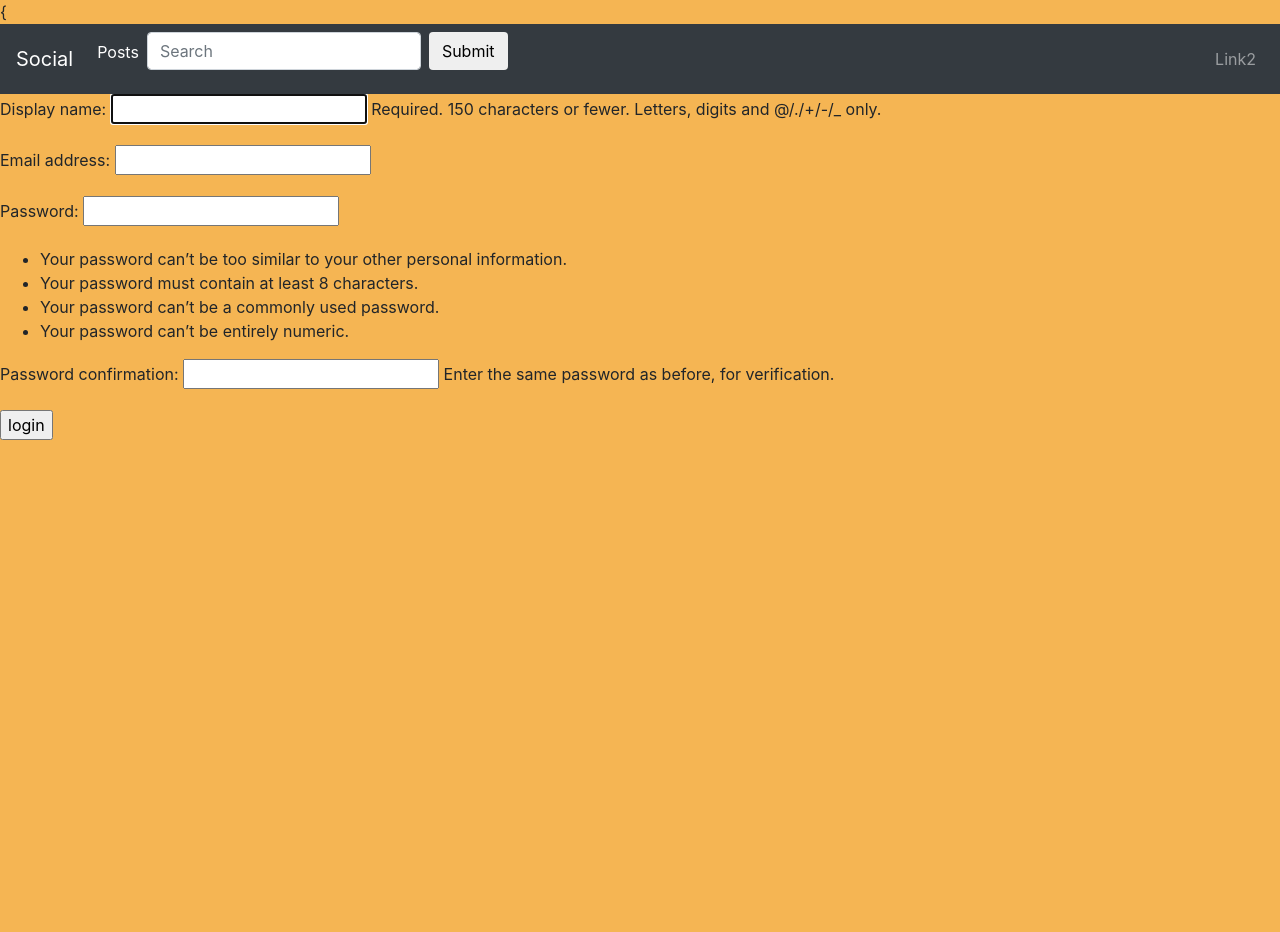
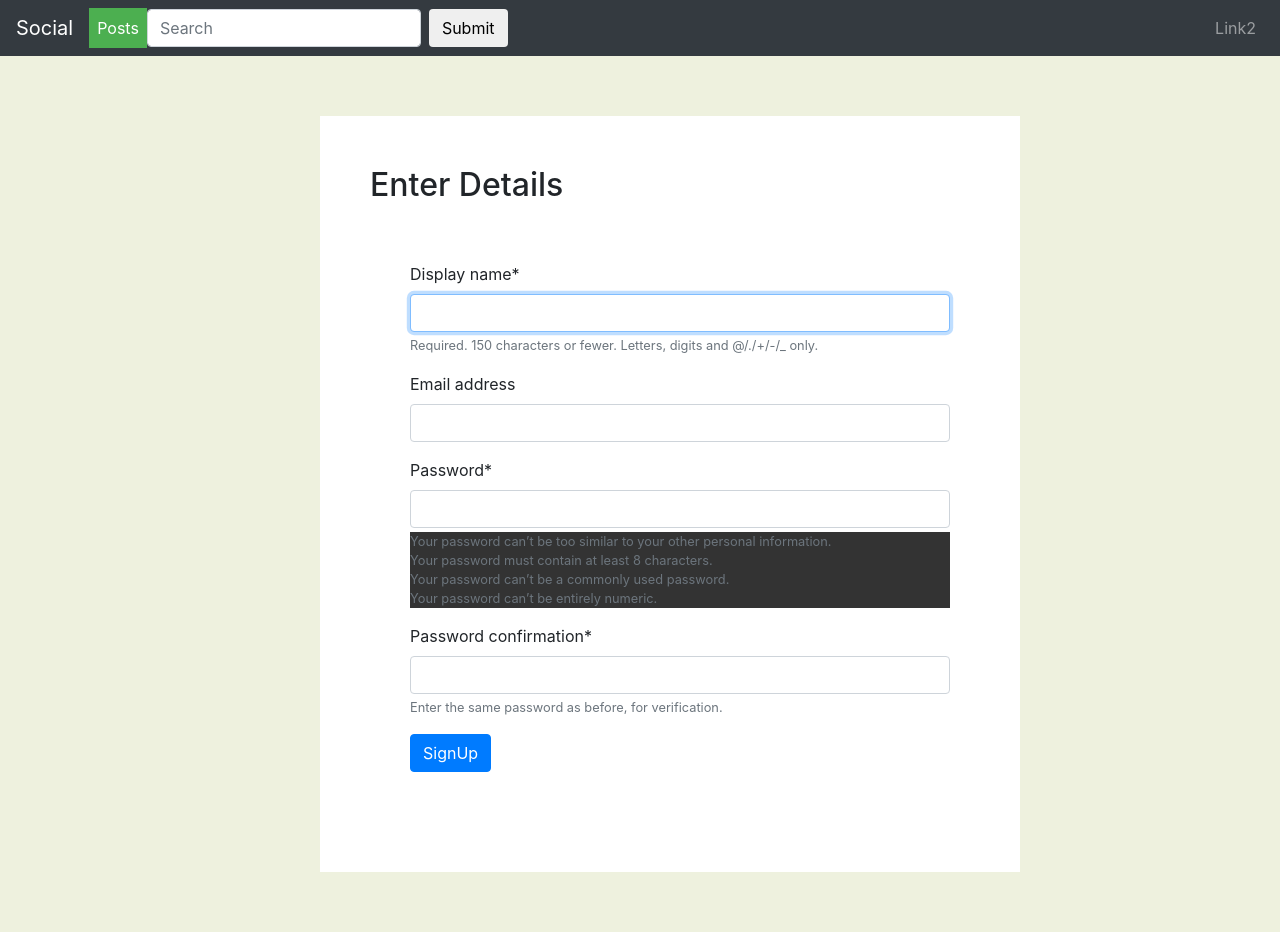
Before and after one commit to gosrahul21/Django-social, a Django app: page /account/signup/ in a window 1280 px wide. Before the commit the page ends 440 px from the top, so only its background shows below. Run offline with Django 3.2, Linux system fonts and the light colour scheme; some libraries are stand-ins or nearby versions.

Commit message:
Update signup.html

```diff
--- a/Site/account/templates/account/signup.html
+++ b/Site/account/templates/account/signup.html
@@ -1,15 +1,22 @@
-{{%extends 'account/base.html'%}
+{%extends 'account/base.html'%}
 {%load staticfiles%}
+{%load crispy_forms_tags%}
+
 {%block head_block%}
 
-<link rel="stylesheet" href="{%static 'post/post.css'%}">
+<link rel="stylesheet" href="{%static 'post/box.css'%}">
 
 
 {%endblock%}
 
 {%block body_block%}
-<form method="POST">{%csrf_token%}
-{{form.as_p}}
-<input type="submit" value="login"></form>
-
+<div class="box">
+    <h2>Enter Details</h2>
+    <div class="box1">
+<form method="POST">
+    {%csrf_token%}
+{{form|crispy}}
+<input type="submit" class='btn btn-primary' value="SignUp"></form>
+        </div>
+</div>
 {%endblock%}
```
